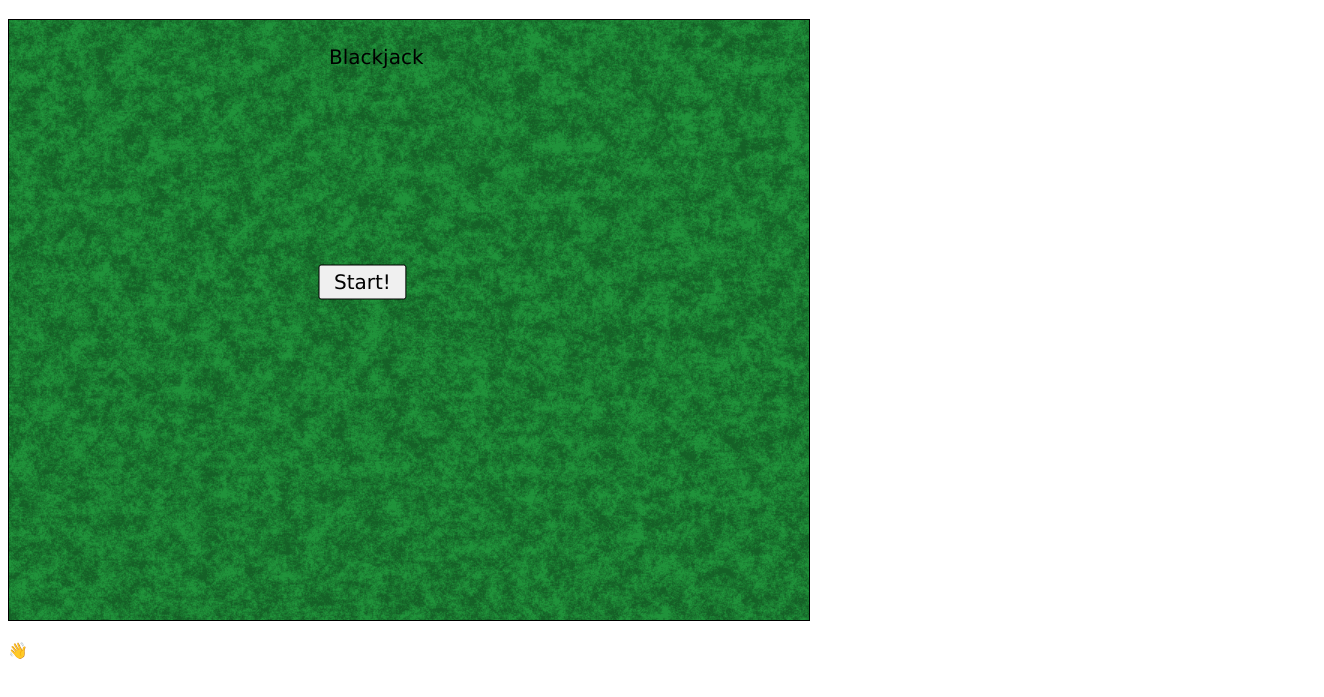
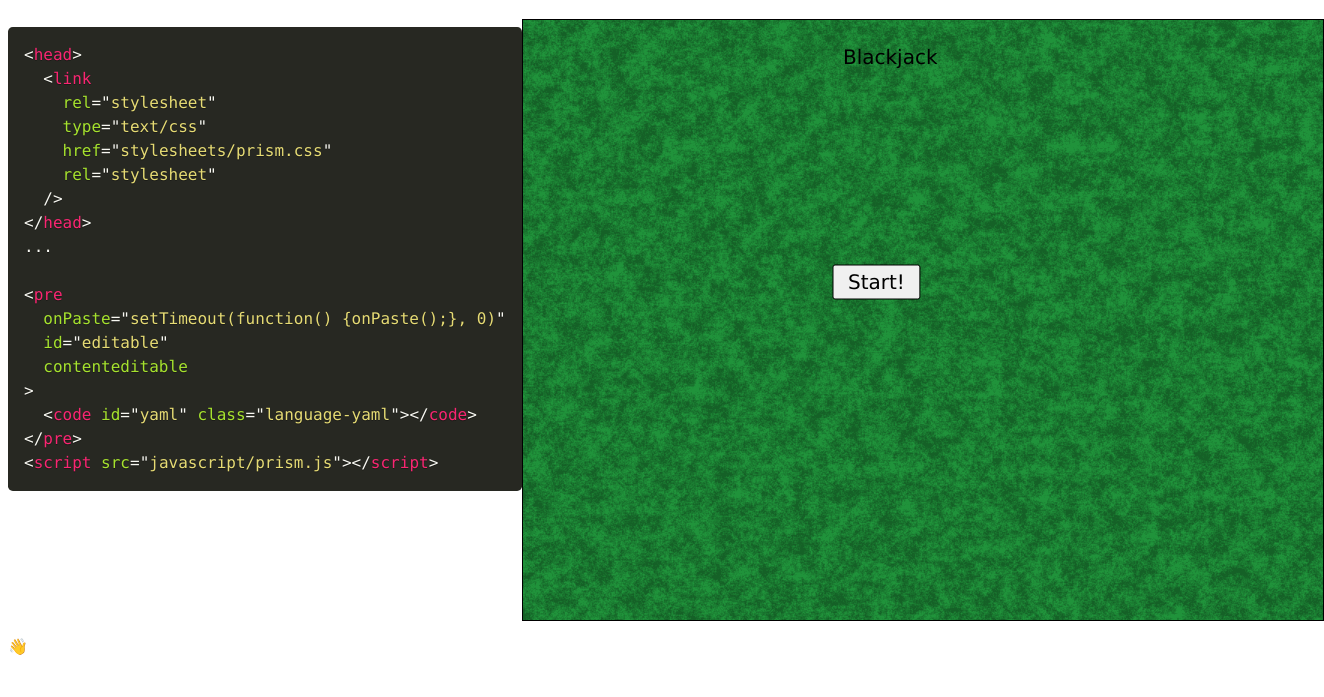
Before and after one commit to artmouse155/visual-card-game-language, a website with bundled scripts: page src/public/index.html in a window 1280 px wide. Shown: the part 61-758 px from the top of the page, 1324 px wide, since content can reach past the window. Built offline with nearby package versions, Linux system fonts and the light colour scheme.

Commit message:
Using prism-code-editor instead

```diff
--- a/src/package.json
+++ b/src/package.json
@@ -27,6 +27,6 @@
   },
   "dependencies": {
     "npm": "^11.5.2",
-    "prismjs": "^1.30.0"
+    "prism-code-editor": "^4.1.0"
   }
 }
--- a/src/public/index.html
+++ b/src/public/index.html
@@ -3,17 +3,36 @@
 <html>
   <head>
     <script type="module" src="./index.js"></script>
+    <link rel="stylesheet" href="vcgl.css" />
+    <link
+      rel="stylesheet"
+      href="https://cdnjs.cloudflare.com/ajax/libs/prism/9000.0.1/themes/prism-okaidia.min.css"
+    />
     <meta charset="UTF-8" />
     <title>Test</title>
   </head>
   <body>
     <h1>Welcome to VCGL!</h1>
+    <div class="editor">
+      <div class="editor-panel">
+        <div class="code-editor-container">
+          <pre
+            contenteditable
+          ><code class="language-html" id="code-editor">THIS IS SOME HTML!!!!</code></pre>
+          <script src="https://cdnjs.cloudflare.com/ajax/libs/prism/9000.0.1/prism.min.js"></script>
+        </div>
+      </div>
+      <div class="editor-panel">
+        <div class="canvas-container">
           <canvas
             id="VGCLCanvas"
             width="800"
             height="600"
             style="border: 1px solid #000000"
           ></canvas>
+        </div>
+      </div>
+    </div>
     <p>👋</p>
   </body>
 </html>
--- a/src/public/index.ts
+++ b/src/public/index.ts
@@ -1,4 +1,33 @@
 import { Blackjack } from "./demos/blackjack.js"; // ts extension gone
+import {
+  minimalEditor,
+  basicEditor,
+  readonlyEditor,
+} from "prism-code-editor/setups";
+// Importing Prism grammars
+import "prism-code-editor/prism/languages/markup";
 
 const game = new Blackjack();
 game.play();
+
+const codeEditorText = document.getElementById("code-editor");
+if (codeEditorText) {
+  codeEditorText.textContent = `<head>
+  <link
+    rel="stylesheet"
+    type="text/css"
+    href="stylesheets/prism.css"
+    rel="stylesheet"
+  />
+</head>
+...
+
+<pre
+  onPaste="setTimeout(function() {onPaste();}, 0)"
+  id="editable"
+  contenteditable
+>
+  <code id="yaml" class="language-yaml"></code>
+</pre>
+<script src="javascript/prism.js"></script>`;
+}
--- /dev/null
+++ b/src/public/vcgl.css
@@ -0,0 +1,23 @@
+.editor {
+  display: flex;
+  flex-direction: row;
+  align-items: stretch;
+}
+
+.editor-panel {
+  flex: 1;
+  display: flex;
+  flex-direction: column;
+}
+
+.code-editor-container {
+  display: flex;
+  flex-direction: column;
+  align-items: stretch;
+}
+
+.canvas-container {
+  display: flex;
+  flex-direction: column;
+  align-items: center;
+}
```
Also changed, not shown: 1 other file. Lines whose indentation alone changed are shown as unchanged.
